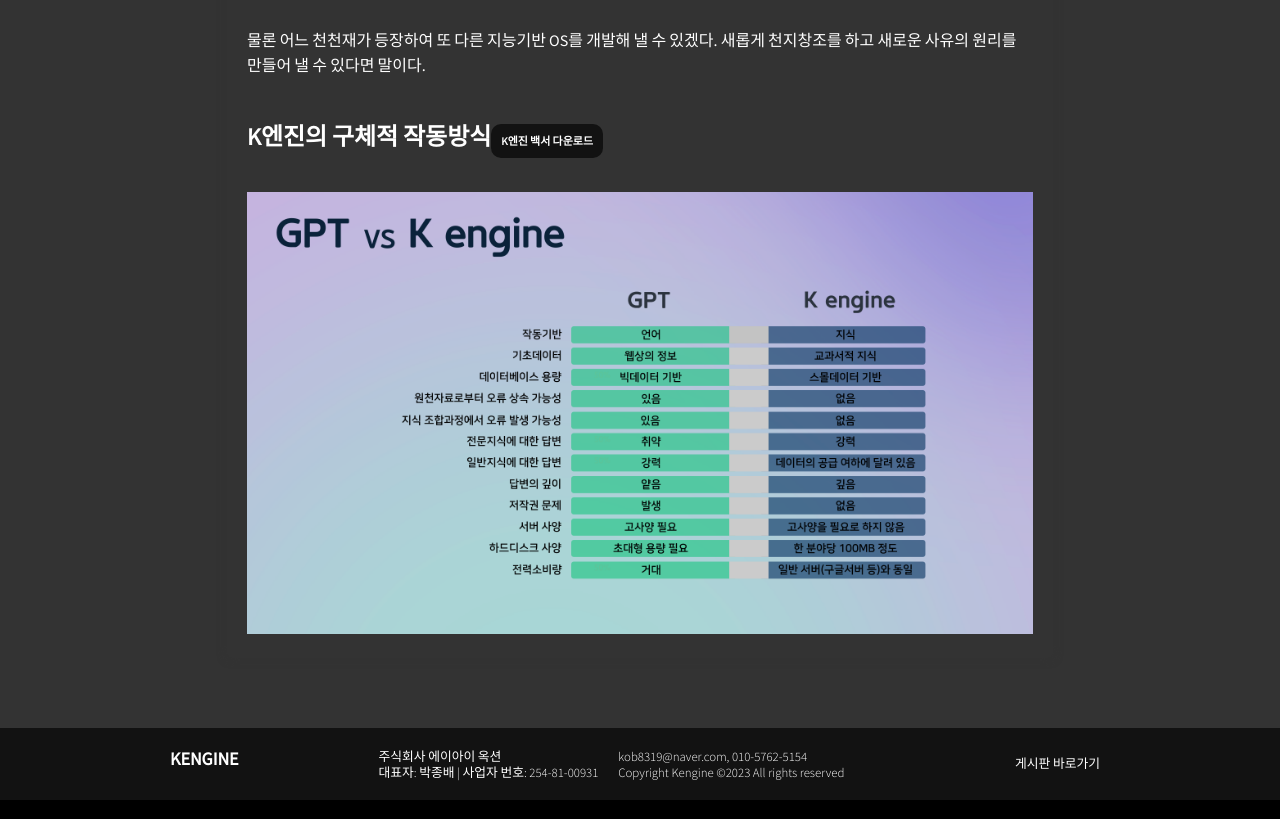
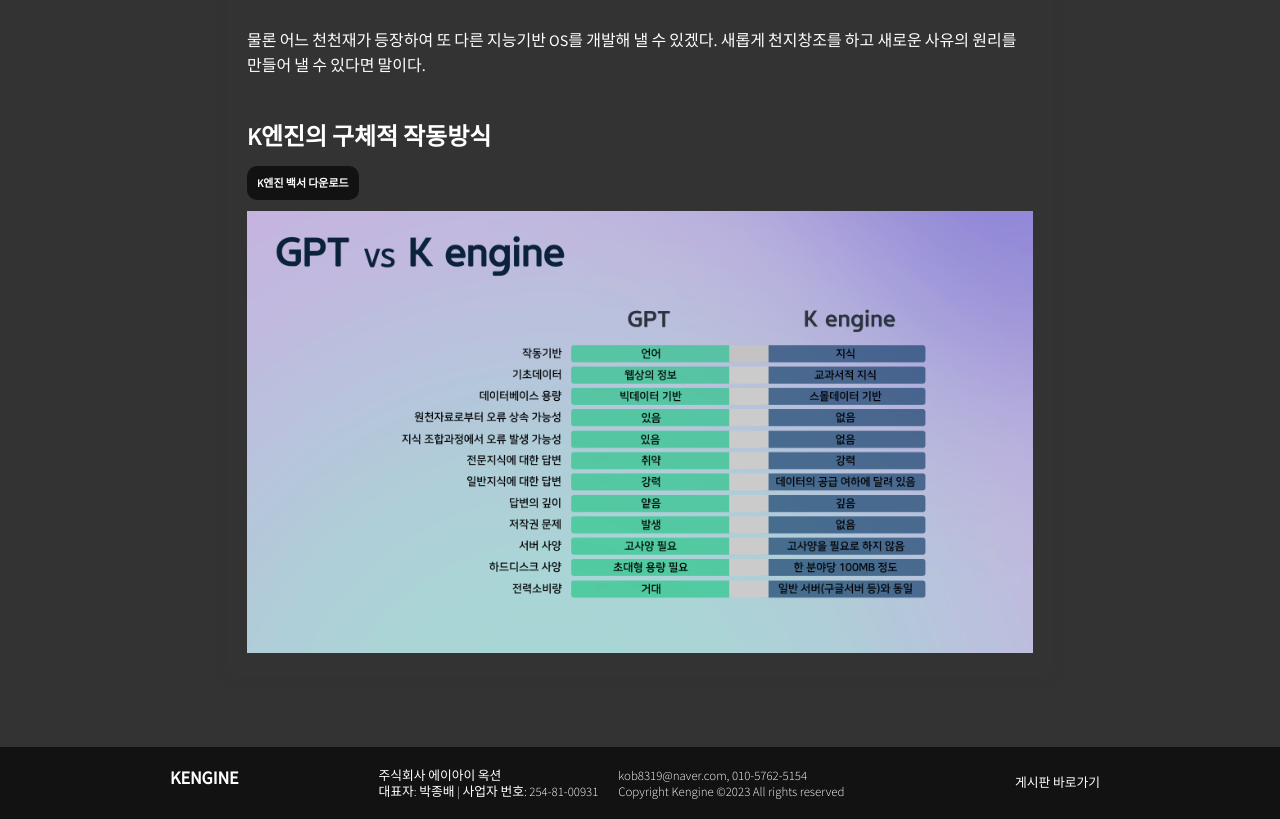
Before and after one commit to KKKHun2/kengine, a React (Create React App) app: page /Side5 in a window 1280 px wide. Shown: the part 841-1660 px from the top of the page. Built offline with nearby package versions, Linux system fonts and the light colour scheme.

Commit message:
all commit

```diff
--- a/src/routes/Side3.tsx
+++ b/src/routes/Side3.tsx
@@ -57,14 +57,14 @@
   color: ${props => props.theme.color.text};
   margin-top: 20px; /* 추가된 부분 */
   margin: 0 auto;
-
 `;
 
 const TableHeader = styled.th`
   background-color: ${props => props.theme.color.header};
   border: 1px solid #ccc;
-  padding: 12px;
+  padding: 15px;
   text-align: center;
+
 `;
 
 const TableRow = styled.tr`
--- a/src/routes/Side5.tsx
+++ b/src/routes/Side5.tsx
@@ -116,9 +116,8 @@
       </Paragraph>
             </PageSection>
             <PageSection>
-              <Title>K엔진의 구체적 작동방식
+              <Title>K엔진의 구체적 작동방식 </Title>
               <PDFButton href="./pdf/Kengine_whitepaper.pdf" target="_blank">K엔진 백서 다운로드</PDFButton>
-              </Title>
               <Image src="/image/image1.png" alt="Image" />
             </PageSection>
         </Container>
```
